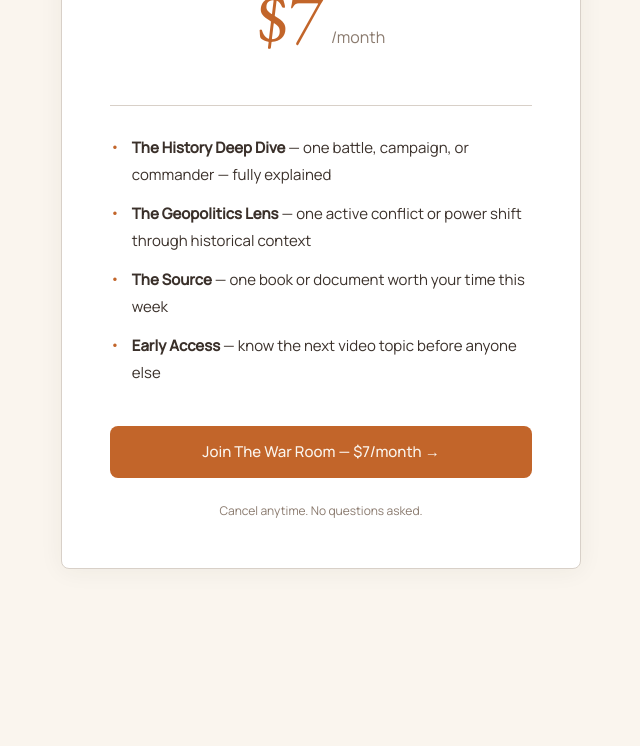
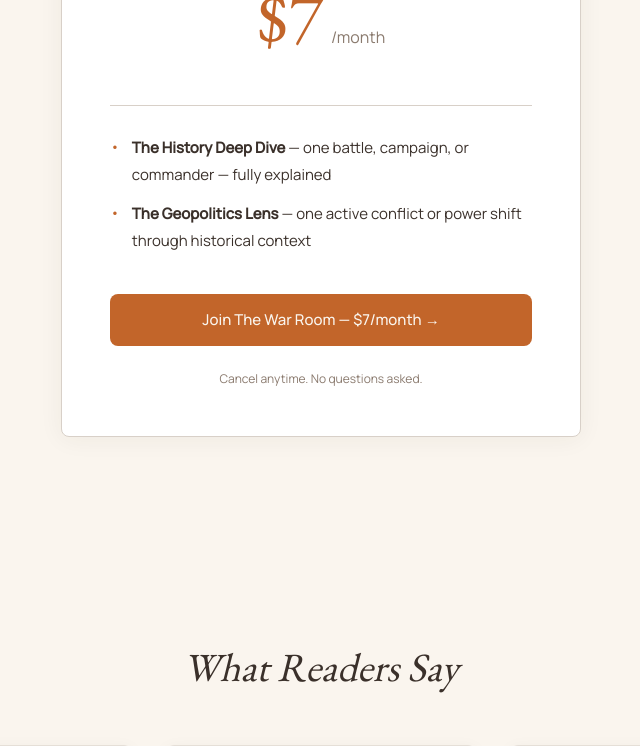
Before and after one commit to Elsaevereood/HistoBit, a Next.js app: page /newsletter in a window 1280 px wide. Shown: the part 1900-2646 px from the top of the page, without its empty margins (319-959 px from the left). Built offline with nearby package versions, Linux system fonts and the light colour scheme; no server answers.

Commit message:
Update newsletter page: add geopolitics pillar and What's Inside section

```diff
--- a/src/app/newsletter/page.tsx
+++ b/src/app/newsletter/page.tsx
@@ -602,9 +602,7 @@ export default function NewsletterPage() {
             <div ref={warRoomBenefitsRef} style={{ display: 'flex', flexDirection: 'column', gap: '12px', marginBottom: '40px' }}>
               {[
                 { title: "The History Deep Dive", desc: "one battle, campaign, or commander — fully explained" },
-                { title: "The Geopolitics Lens", desc: "one active conflict or power shift through historical context" },
-                { title: "The Source", desc: "one book or document worth your time this week" },
-                { title: "Early Access", desc: "know the next video topic before anyone else" }
+                { title: "The Geopolitics Lens", desc: "one active conflict or power shift through historical context" }
               ].map((benefit, idx) => (
                 <div key={idx} className="benefit-item" style={{ display: 'flex', alignItems: 'flex-start', gap: '12px' }}>
                   <span style={{ color: '#c2652a', fontSize: '15px', marginTop: '2px' }}>•</span>
```
